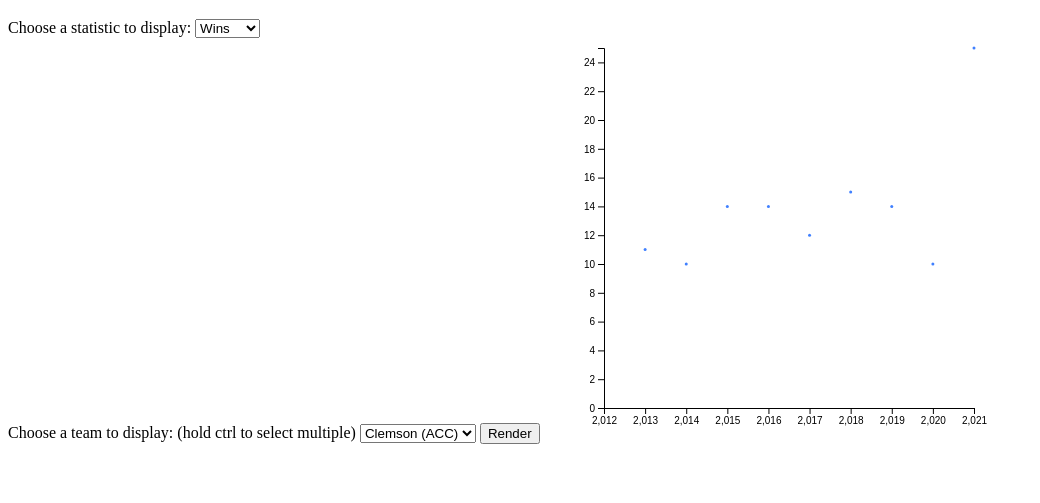
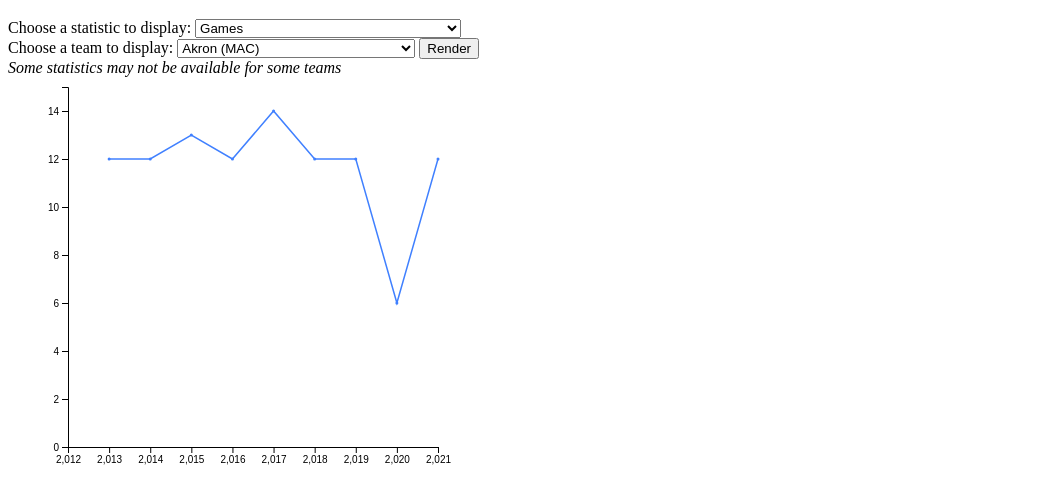
Before and after one commit to ryan-weaverr/CPSC-4030-Project, a plain HTML site: page index.html in a window 1280 px wide. Shown: the part 61-564 px from the top of the page, without its empty margins (0-1040 px from the left). Drawn offline with nearby package versions, Linux system fonts and the light colour scheme.

Commit message:
team/stat selection working

```diff
--- a/conScript.js
+++ b/conScript.js
@@ -8,7 +8,10 @@ d3.csv("data/cfb.csv").then(function (data) {
       d3.selectAll("svg").remove();
 
       // Get team from dropdown
-        var selectedTeam = document.getElementById("team").value;
+      var selectedTeam = document.getElementById("teams").value;
+
+      // Get stat from dropdown
+      var selectedStat = document.getElementById("stats").value;
 
       const margin = { top: 10, right: 30, bottom: 30, left: 60 },
         width = 460 - margin.left - margin.right,
@@ -30,8 +33,13 @@ d3.csv("data/cfb.csv").then(function (data) {
         .attr("transform", `translate(0, ${height})`)
         .call(d3.axisBottom(x));
 
+      // Get the max value of the selected stat
+      var max = d3.max(data, function (d) {
+        return +d[selectedStat];
+      });
+
       // Add Y axis
-      const y = d3.scaleLinear().domain([0, 25]).range([height, 0]);
+      const y = d3.scaleLinear().domain([0, max]).range([height, 0]);
       svg.append("g").call(d3.axisLeft(y));
 
       svg
@@ -63,11 +71,34 @@ d3.csv("data/cfb.csv").then(function (data) {
           return x(d.Year);
         })
         .attr("cy", function (d) {
-            console.log(d);
-            return y(d.Win);
+            // Get selected stat
+            return y(d[selectedStat]);
         })
         .attr("r", 1.5)
         .style("fill", "#4080FF");
+
+      // Draw line
+      svg
+        .append("path")
+        .datum(
+          data.filter((v) => {
+            return v.Team === selectedTeam;
+          }
+        ))
+        .attr("fill", "none")
+        .attr("stroke", "#4080FF")
+        .attr("stroke-width", 1.5)
+        .attr(
+          "d",
+          d3
+            .line()
+            .x(function (d) {
+              return x(d.Year);
+            })
+          .y(function (d) {
+            return y(d[selectedStat]);
+          })
+        );
     }
     update();
     button.addEventListener("click", update);
--- a/index.html
+++ b/index.html
@@ -10,22 +10,25 @@
   <body>
     <div id="chart">
       <h1>Visualizing NCAA Team Statistics</h1>
+
       <label for="stats">Choose a statistic to display:</label>
       <select name="stats" id="stats">
-      <option value="w">Wins</option>
-      <option value="l">Losses</option>
+        <script src="stats.js"></script>
       </select>
+
       <div id="bar"></div>
-    <label for="team" id="teamLabel">Choose a team to display: (hold ctrl to select multiple) </label>
-    <select name="team" id="team">
-      <option value="Clemson (ACC)">Clemson (ACC)</option>
-      <option value="Georgia (SEC)">Georgia (SEC)</option>
+      <label for="team" id="teamLabel">Choose a team to display:</label>
+      <select id="teams">
+        <script src="teams.js"></script>
       </select>
+
       <button id="render">Render</button>
-    </div>
+
+      <div id="bar"></div>
+      <i>Some statistics may not be available for some teams</i>
 
       <div id="bar"></div>
       <script src="conScript.js"></script>
-    <div id="bar"></div>
+    </div>
   </body>
 </html>
--- /dev/null
+++ b/stats.js
@@ -0,0 +1,16 @@
+var select = document.getElementById("stats");
+
+var options;
+
+// Get column names from cfb.csv
+d3.csv("data/cfb.csv").then(function (data) {
+    options = Object.keys(data[0]);
+    options.forEach((v) => {
+        if(v != "Team" && v != "Year"){
+            var opt = document.createElement("option");
+            opt.value = v;
+            opt.innerHTML = v;
+            select.appendChild(opt);
+        }
+    });
+});
--- /dev/null
+++ b/teams.js
@@ -0,0 +1,14 @@
+// Get options from team column of cfb.csv
+d3.csv("data/cfb.csv").then(function (data) {
+    var select = document.getElementById("teams");
+    var options = [];
+    data.forEach((v) => {
+        if (!options.includes(v.Team)) {
+            options.push(v.Team);
+            var opt = document.createElement("option");
+            opt.value = v.Team;
+            opt.innerHTML = v.Team;
+            select.appendChild(opt);
+        }
+    });
+});
```
Lines whose indentation alone changed are shown as unchanged.
